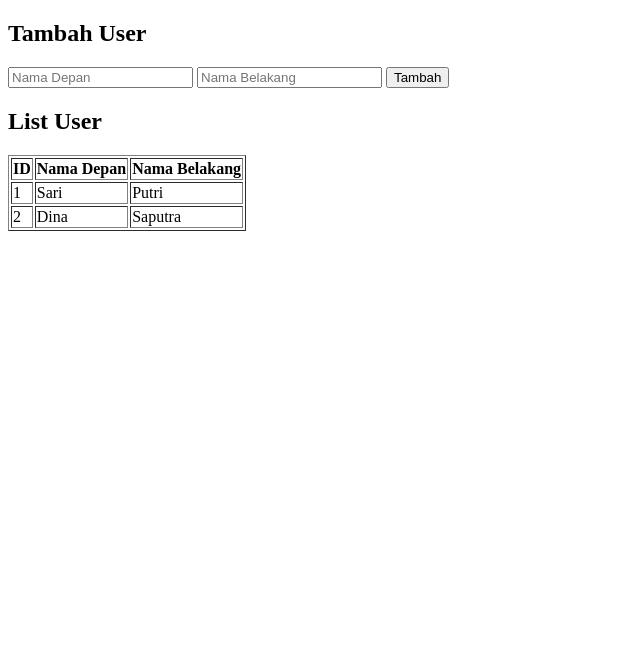
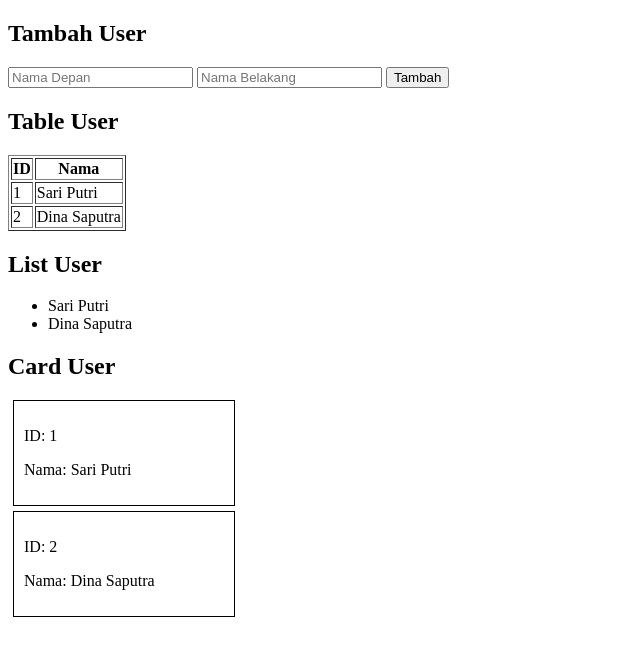
Before and after one commit to yovan1-26/06_Jorday, a plain HTML site: page index.html in a window 1280 px wide. Both pictures are taken after a click on the button "Tambah". Shown: the whole page, without its empty margins (0-640 px from the left). Drawn offline with Linux system fonts and the light colour scheme.

Commit message:
Update index.html

```diff
--- a/index.html
+++ b/index.html
@@ -1,28 +1,42 @@
 <!DOCTYPE html>
 <html>
 <head>
-    <title>Table User</title>
+    <title>Render Data</title>
+    <style>
+        .card {
+            border: 1px solid black;
+            padding: 10px;
+            margin: 5px;
+            width: 200px;
+        }
+    </style>
 </head>
 <body>
 
 <h2>Tambah User</h2>
-
 <input type="text" id="namaDepan" placeholder="Nama Depan">
 <input type="text" id="namaBelakang" placeholder="Nama Belakang">
 <button onclick="tambahUser()">Tambah</button>
 
-<h2>List User</h2>
-
+<!-- TABLE -->
+<h2>Table User</h2>
 <table border="1">
     <thead>
         <tr>
             <th>ID</th>
-            <th>Nama Depan</th>
-            <th>Nama Belakang</th>
+            <th>Nama</th>
         </tr>
     </thead>
-    <tbody id="bodyTable"></tbody>
+    <tbody id="tableBody"></tbody>
 </table>
+
+<!-- LIST -->
+<h2>List User</h2>
+<ul id="listUser"></ul>
+
+<!-- CARD -->
+<h2>Card User</h2>
+<div id="cardContainer"></div>
 
 <script>
 // DATA
@@ -31,42 +45,77 @@ let users = [
     { id: 2, nama_depan: "Dina", nama_belakang: "Saputra" }
 ];
 
-// RENDER (Reusable & Modular)
+// FUNCTION GABUNG NAMA (Reuse)
+function getNamaLengkap(user) {
+    return user.nama_depan + " " + user.nama_belakang;
+}
+
+// RENDER TABLE
 function renderTable(data) {
-    const tbody = document.getElementById("bodyTable");
+    const tbody = document.getElementById("tableBody");
     tbody.innerHTML = "";
 
     data.forEach(user => {
-        const row = `
+        tbody.innerHTML += `
             <tr>
                 <td>${user.id}</td>
-                <td>${user.nama_depan}</td>
-                <td>${user.nama_belakang}</td>
+                <td>${getNamaLengkap(user)}</td>
             </tr>
         `;
-        tbody.innerHTML += row;
     });
+}
+
+// RENDER LIST
+function renderList(data) {
+    const list = document.getElementById("listUser");
+    list.innerHTML = "";
+
+    data.forEach(user => {
+        list.innerHTML += `
+            <li>${getNamaLengkap(user)}</li>
+        `;
+    });
+}
+
+// RENDER CARD
+function renderCard(data) {
+    const container = document.getElementById("cardContainer");
+    container.innerHTML = "";
+
+    data.forEach(user => {
+        container.innerHTML += `
+            <div class="card">
+                <p>ID: ${user.id}</p>
+                <p>Nama: ${getNamaLengkap(user)}</p>
+            </div>
+        `;
+    });
+}
+
+// RENDER SEMUA (Modular)
+function renderAll() {
+    renderTable(users);
+    renderList(users);
+    renderCard(users);
 }
 
 // TAMBAH USER
 function tambahUser() {
-    const namaDepan = document.getElementById("namaDepan").value;
-    const namaBelakang = document.getElementById("namaBelakang").value;
+    const depan = document.getElementById("namaDepan").value;
+    const belakang = document.getElementById("namaBelakang").value;
 
-    if (namaDepan === "" || namaBelakang === "") {
+    if (depan === "" || belakang === "") {
         alert("Isi semua field!");
         return;
     }
 
-    const newUser = {
+    users.push({
         id: users.length + 1,
-        nama_depan: namaDepan,
-        nama_belakang: namaBelakang
-    };
+        nama_depan: depan,
+        nama_belakang: belakang
+    });
 
-    users.push(newUser);
-
-    renderTable(users); // update tampilan
+    renderAll();
 
     // reset input
     document.getElementById("namaDepan").value = "";
@@ -74,7 +123,7 @@ function tambahUser() {
 }
 
 // INIT
-renderTable(users);
+renderAll();
 
 </script>
 
```
